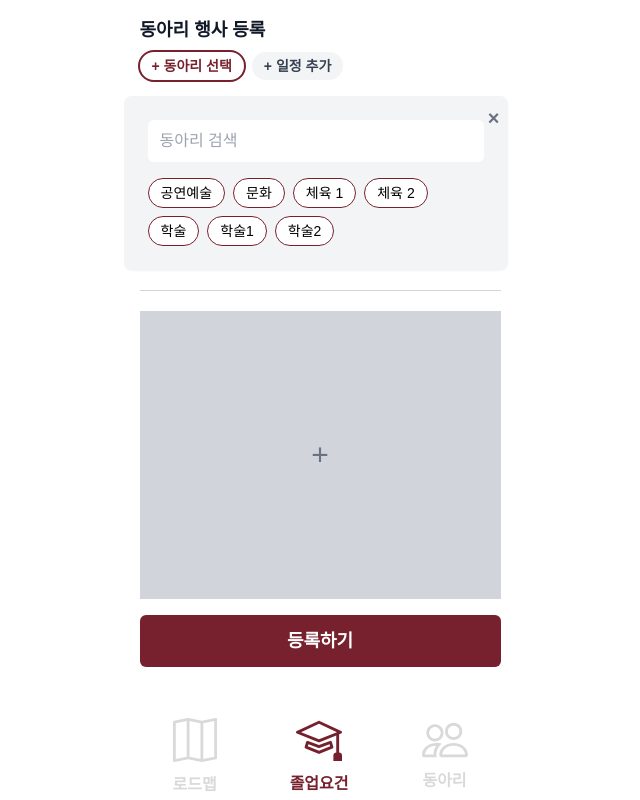
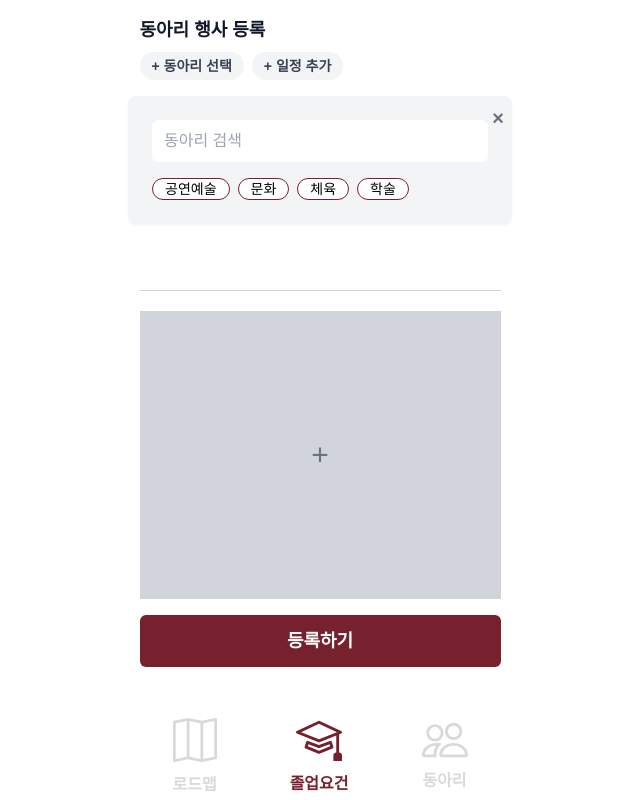
Before and after one commit to kwthon-2024/Team6_FE, a React (Create React App) app: page /pages/clubs/registerEv in a window 1280 px wide. Both pictures are taken after typing "Sample", "Sample" into the empty fields and a click on the button "+ 동아리 선택". Shown: the whole page, without its empty margins (320-960 px from the left). Built offline with nearby package versions, Linux system fonts and the light colour scheme; a web font is replaced by a local one.

Commit message:
동아리 행사 등록 동아리 추가

```diff
--- a/src/pages/ClubEvRegister.jsx
+++ b/src/pages/ClubEvRegister.jsx
@@ -1,28 +1,39 @@
-import React, { useState, useRef } from 'react';
+import React, { useState } from 'react';
 
 function ClubEvRegister() {
   const [title, setTitle] = useState('');
   const [description, setDescription] = useState('');
-  const [isModalOpen, setIsModalOpen] = useState(false); // 등록 모달 상태
-  const [isClubModalOpen, setIsClubModalOpen] = useState(false); // 동아리 선택 모달 상태
-  const [selectedClub, setSelectedClub] = useState(null);
-  const [selectedImage, setSelectedImage] = useState(null); // 업로드된 이미지 상태
-  const descriptionRef = useRef(null);
+  const [isModalOpen, setIsModalOpen] = useState(false);
+  const [isClubModalOpen, setIsClubModalOpen] = useState(false);
+  const [selectedClubs, setSelectedClubs] = useState([]); // 선택된 동아리들
+  const [selectedCategory, setSelectedCategory] = useState(null); // 선택된 카테고리
+  const [selectedImage, setSelectedImage] = useState(null);
 
-  const handleDescriptionChange = (e) => {
-    setDescription(e.target.value);
-    descriptionRef.current.style.height = 'auto';
-    descriptionRef.current.style.height = `${descriptionRef.current.scrollHeight}px`;
+  const categories = {
+    공연예술: ['합창단', '연극반', '댄스팀'],
+    문화: ['문학회', '사진동아리', '영화제작'],
+    체육: ['축구팀', '농구팀', '배드민턴'],
+    학술: ['프로그래밍', '기술개발', '스터디'],
+  };
+
+  const handleCategoryClick = (category) => {
+    setSelectedCategory(category); // 카테고리를 선택
   };
 
   const handleClubClick = (club) => {
-    setSelectedClub(club); // 동아리 선택
-    setIsClubModalOpen(false); // 동아리 모달 닫기
+    if (!selectedClubs.includes(club)) {
+      setSelectedClubs([...selectedClubs, club]); // 동아리를 선택 목록에 추가
+    }
+    setIsClubModalOpen(false); // 모달 닫기
   };
 
-  const handleClubDelete = () => {
-    setSelectedClub(null); // 동아리 선택 해제
-    setIsClubModalOpen(true); // 동아리 모달 다시 열기
+  const handleClubDelete = (club) => {
+    setSelectedClubs(selectedClubs.filter((c) => c !== club)); // 선택된 동아리 삭제
+  };
+
+  const handleCategoryDelete = () => {
+    setSelectedCategory(null); // 카테고리 선택 해제
+    setSelectedClubs([]); // 하위 동아리 초기화
   };
 
   const handleImageUpload = (e) => {
@@ -41,35 +52,36 @@ function ClubEvRegister() {
     setIsModalOpen(false);
   };
 
-  const categories = {
-    공연예술: ['합창단', '연극반', '댄스팀'],
-    문화: ['문학회', '사진동아리', '영화제작'],
-    체육: ['축구팀', '농구팀', '배드민턴'],
-    학술: ['프로그래밍', '기술개발', '스터디'],
-  };
-
   return (
     <div className="bg-white min-h-screen p-4 flex flex-col items-start relative">
       <h1 className="text-lg font-bold text-gray-900 mb-2">동아리 행사 등록</h1>
 
       {/* 버튼 그룹 */}
-      <div className="flex space-x-2 mb-4">
-        {selectedClub ? (
+      <div className="flex space-x-2 mb-4 flex-wrap">
+        {/* 카테고리 및 동아리 표시 */}
+        {selectedCategory && (
           <button
             className="flex items-center space-x-2 text-sm rounded-full px-3 bg-main01 text-white font-semibold"
-            onClick={handleClubDelete} // 버튼 클릭 시 삭제
+            onClick={handleCategoryDelete}
           >
-            <span>{selectedClub}</span>
+            <span>{selectedCategory}</span>
             <span className="ml-2 text-lg font-semibold">×</span>
           </button>
-        ) : (
+        )}
+        {selectedClubs.map((club, index) => (
           <button
-            onClick={() => setIsClubModalOpen(true)} // 동아리 모달 열기
-            className={`text-sm rounded-full px-3 py-1 ${
-              isClubModalOpen
-                ? 'bg-white font-semibold text-main01 outline outline-2 outline-main01'
-                : 'bg-gray-100 font-semibold text-gray-700'
-            }`}
+            key={index}
+            className="flex items-center space-x-2 text-sm rounded-full px-3 bg-main01 text-white font-semibold mb-2"
+            onClick={() => handleClubDelete(club)}
+          >
+            <span>{club}</span>
+            <span className="ml-2 text-lg font-semibold">×</span>
+          </button>
+        ))}
+        {!selectedCategory && (
+          <button
+            onClick={() => setIsClubModalOpen(true)}
+            className="text-sm rounded-full px-3 bg-gray-100 font-semibold text-gray-700 py-1"
           >
             + 동아리 선택
           </button>
@@ -93,9 +105,8 @@ function ClubEvRegister() {
       <div className="w-full mb-4">
         <label className="block text-sm font-medium text-gray-700 mb-1">행사 설명</label>
         <textarea
-          ref={descriptionRef}
           value={description}
-          onChange={handleDescriptionChange}
+          onChange={(e) => setDescription(e.target.value)}
           placeholder="행사 설명"
           className="w-full border-b border-gray-300 p-2 resize-none overflow-hidden focus:outline-none focus:border-main01"
           style={{ minHeight: '96px' }}
@@ -151,7 +162,7 @@ function ClubEvRegister() {
                 취소
               </button>
               <button
-                className="w-1/2 py-2 text-main01 font-semibold  mt-1"
+                className="w-1/2 py-2 text-main01 font-semibold mt-1"
                 onClick={handleRegister}
               >
                 등록
@@ -163,7 +174,7 @@ function ClubEvRegister() {
 
       {/* 동아리 선택 모달 */}
       {isClubModalOpen && (
-        <div className="absolute top-24 left-0 flex justify-center items-center">
+        <div className="absolute top-24 left-0 flex justify-center items-center w-full">
           <div className="bg-gray-100 max-w-sm w-full p-6 rounded-lg shadow-sm relative">
             <button
               onClick={() => setIsClubModalOpen(false)}
@@ -180,8 +191,25 @@ function ClubEvRegister() {
               />
             </div>
 
+            {!selectedCategory ? (
               <div className="flex flex-wrap gap-2">
-              {['공연예술', '문화', '체육 1', '체육 2', '학술', '학술1', '학술2'].map((club, index) => (
+                {Object.keys(categories).map((category, index) => (
+                  <button
+                    key={index}
+                    onClick={() => handleCategoryClick(category)}
+                    className="text-sm bg-white border border-main01 rounded-full px-3 hover:bg-main01 hover:text-white transition-colors"
+                  >
+                    {category}
+                  </button>
+                ))}
+              </div>
+            ) : (
+              <div>
+                <h2 className="text-md font-semibold mb-2">
+                  {selectedCategory} 동아리
+                </h2>
+                <div className="flex flex-wrap gap-2">
+                  {categories[selectedCategory].map((club, index) => (
                     <button
                       key={index}
                       onClick={() => handleClubClick(club)}
@@ -192,6 +220,8 @@ function ClubEvRegister() {
                   ))}
                 </div>
               </div>
+            )}
+          </div>
         </div>
       )}
     </div>
```
Lines whose indentation alone changed are shown as unchanged.
